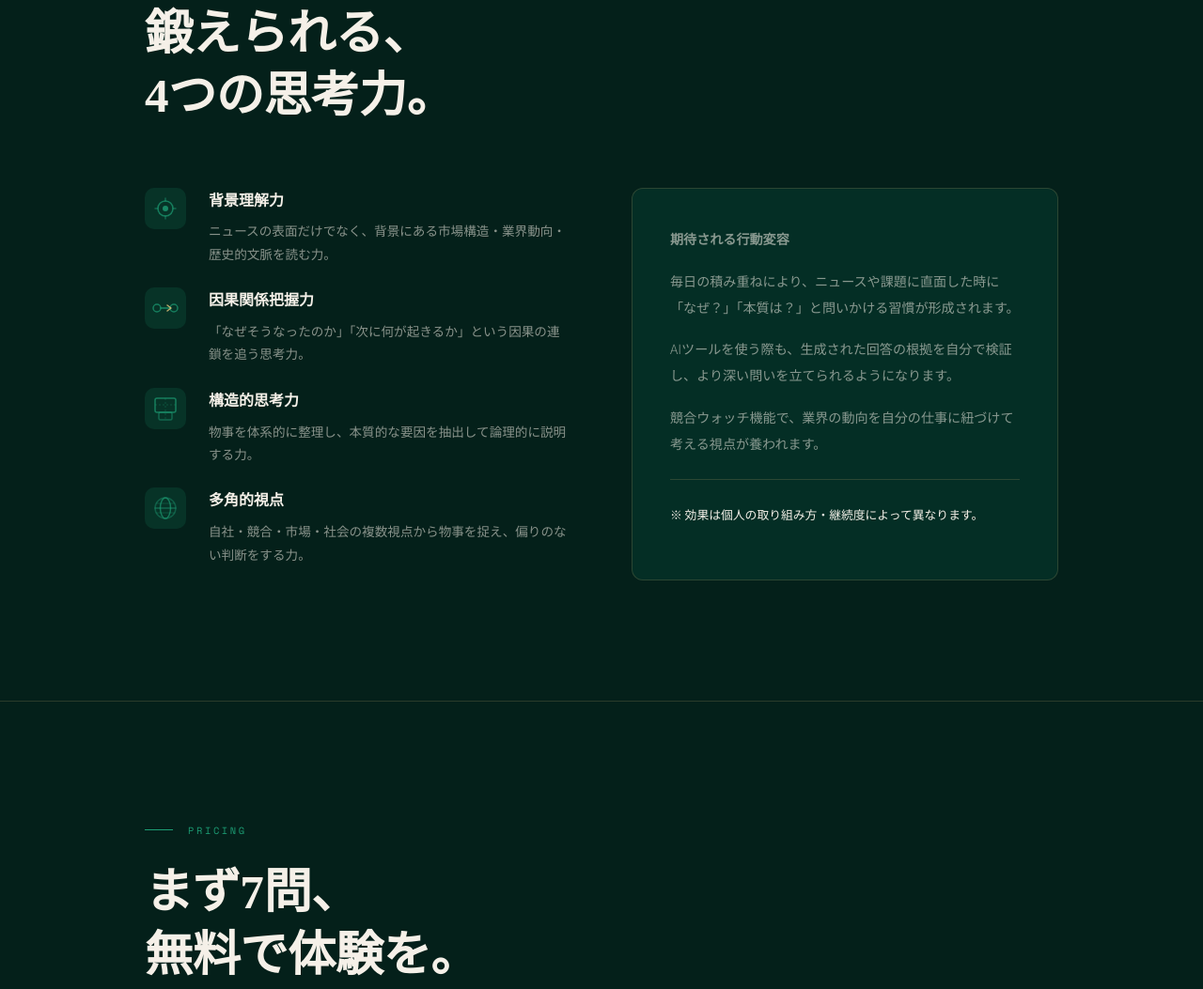
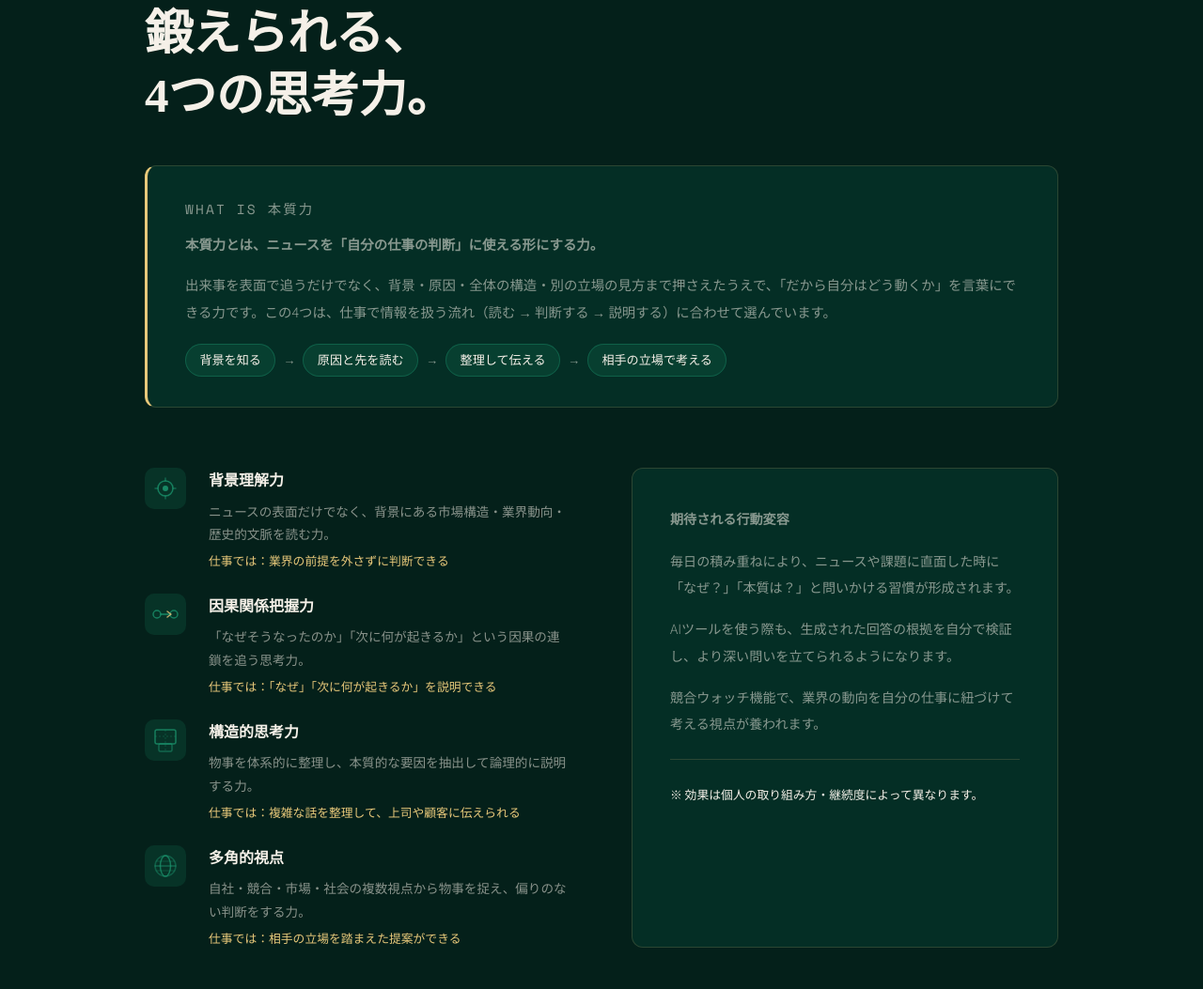
Before and after one commit to gn-kamakura/gn-kamakura.github.io, a plain HTML site: page honshitsu/index.html in a window 1280 px wide. Shown: the part 8410-9463 px from the top of the page at 94% size. Drawn offline with nearby package versions, Linux system fonts and the light colour scheme.

Commit message:
LP: 本質力の定義と実務への効き方を追記

```diff
--- a/honshitsu/index.html
+++ b/honshitsu/index.html
@@ -141,6 +141,14 @@ section{position:relative;z-index:1;}
 .effect-icon{width:44px;height:44px;min-width:44px;}
 .effect-item-text h4{font-family:'Noto Serif JP',serif;font-size:1rem;font-weight:600;margin-bottom:0.3rem;}
 .effect-item-text p{font-size:0.85rem;color:var(--muted);line-height:1.8;}
+.effect-def{margin-top:2.5rem;background:rgba(8,80,65,0.3);border:1px solid var(--border);border-left:3px solid var(--gold);border-radius:12px;padding:2rem 2.5rem;}
+.effect-def-label{font-family:'Space Mono',monospace;font-size:0.65rem;letter-spacing:0.15em;color:var(--primary);margin-bottom:0.6rem;}
+.effect-def-title{font-family:'Noto Serif JP',serif;font-size:1.35rem;font-weight:700;line-height:1.6;margin-bottom:0.8rem;color:var(--text);}
+.effect-def p{font-size:0.9rem;color:var(--muted);line-height:2;}
+.effect-def-flow{display:flex;flex-wrap:wrap;gap:0.5rem;align-items:center;margin-top:1.2rem;font-size:0.82rem;color:var(--text);}
+.effect-def-flow span{background:rgba(29,158,117,0.15);border:1px solid rgba(29,158,117,0.35);border-radius:100px;padding:0.3rem 0.9rem;}
+.effect-def-flow i{color:var(--muted);font-style:normal;}
+.effect-use{display:block;margin-top:0.35rem;font-size:0.8rem;color:var(--gold);line-height:1.7;}
 .effect-note{background:rgba(8,80,65,0.3);border:1px solid var(--border);border-radius:12px;padding:2.5rem;}
 .effect-note-title{font-family:'Noto Serif JP',serif;font-size:1.1rem;font-weight:600;margin-bottom:1.5rem;color:var(--gold);}
 .effect-note p{font-size:0.88rem;color:var(--muted);line-height:2;margin-bottom:1rem;}
@@ -574,23 +582,29 @@ footer a:hover{color:var(--text);}
   <div class="section-inner">
     <p class="section-label">EXPECTED EFFECTS</p>
     <h2 class="section-title">鍛えられる、<br>4つの思考力。</h2>
+    <div class="effect-def">
+      <p class="effect-def-label">WHAT IS 本質力</p>
+      <p class="effect-def-title">本質力とは、ニュースを「自分の仕事の判断」に使える形にする力。</p>
+      <p>出来事を表面で追うだけでなく、背景・原因・全体の構造・別の立場の見方まで押さえたうえで、「だから自分はどう動くか」を言葉にできる力です。この4つは、仕事で情報を扱う流れ（読む → 判断する → 説明する）に合わせて選んでいます。</p>
+      <div class="effect-def-flow"><span>背景を知る</span><i>→</i><span>原因と先を読む</span><i>→</i><span>整理して伝える</span><i>→</i><span>相手の立場で考える</span></div>
+    </div>
     <div class="effect-grid">
       <ul class="effect-list">
         <li class="effect-item">
           <svg class="effect-icon" viewBox="0 0 44 44" fill="none"><rect width="44" height="44" rx="10" fill="rgba(29,158,117,0.15)"/><circle cx="22" cy="22" r="8" stroke="rgba(29,158,117,0.7)" stroke-width="1.5"/><path d="M22 14v-3M22 33v-3M14 22h-3M33 22h-3" stroke="rgba(29,158,117,0.5)" stroke-width="1.5" stroke-linecap="round"/><circle cx="22" cy="22" r="3" fill="rgba(29,158,117,0.8)"/></svg>
-          <div class="effect-item-text"><h4>背景理解力</h4><p>ニュースの表面だけでなく、背景にある市場構造・業界動向・歴史的文脈を読む力。</p></div>
+          <div class="effect-item-text"><h4>背景理解力</h4><p>ニュースの表面だけでなく、背景にある市場構造・業界動向・歴史的文脈を読む力。</p><span class="effect-use">仕事では：業界の前提を外さずに判断できる</span></div>
         </li>
         <li class="effect-item">
           <svg class="effect-icon" viewBox="0 0 44 44" fill="none"><rect width="44" height="44" rx="10" fill="rgba(29,158,117,0.15)"/><circle cx="13" cy="22" r="4" stroke="rgba(29,158,117,0.7)" stroke-width="1.5"/><circle cx="31" cy="22" r="4" stroke="rgba(29,158,117,0.7)" stroke-width="1.5"/><path d="M17 22h10" stroke="rgba(29,158,117,0.8)" stroke-width="1.5" stroke-linecap="round"/><path d="M24 19l4 3-4 3" stroke="rgba(232,200,122,0.8)" stroke-width="1.5" stroke-linecap="round" stroke-linejoin="round"/></svg>
-          <div class="effect-item-text"><h4>因果関係把握力</h4><p>「なぜそうなったのか」「次に何が起きるか」という因果の連鎖を追う思考力。</p></div>
+          <div class="effect-item-text"><h4>因果関係把握力</h4><p>「なぜそうなったのか」「次に何が起きるか」という因果の連鎖を追う思考力。</p><span class="effect-use">仕事では：「なぜ」「次に何が起きるか」を説明できる</span></div>
         </li>
         <li class="effect-item">
           <svg class="effect-icon" viewBox="0 0 44 44" fill="none"><rect width="44" height="44" rx="10" fill="rgba(29,158,117,0.15)"/><rect x="11" y="11" width="22" height="15" rx="2" stroke="rgba(29,158,117,0.7)" stroke-width="1.5"/><rect x="15" y="26" width="14" height="8" rx="1.5" stroke="rgba(29,158,117,0.5)" stroke-width="1.5"/><line x1="22" y1="11" x2="22" y2="34" stroke="rgba(29,158,117,0.3)" stroke-width="1" stroke-dasharray="2 2"/><line x1="11" y1="18" x2="33" y2="18" stroke="rgba(29,158,117,0.3)" stroke-width="1" stroke-dasharray="2 2"/></svg>
-          <div class="effect-item-text"><h4>構造的思考力</h4><p>物事を体系的に整理し、本質的な要因を抽出して論理的に説明する力。</p></div>
+          <div class="effect-item-text"><h4>構造的思考力</h4><p>物事を体系的に整理し、本質的な要因を抽出して論理的に説明する力。</p><span class="effect-use">仕事では：複雑な話を整理して、上司や顧客に伝えられる</span></div>
         </li>
         <li class="effect-item">
           <svg class="effect-icon" viewBox="0 0 44 44" fill="none"><rect width="44" height="44" rx="10" fill="rgba(29,158,117,0.15)"/><circle cx="22" cy="22" r="11" stroke="rgba(29,158,117,0.4)" stroke-width="1.5"/><ellipse cx="22" cy="22" rx="5.5" ry="11" stroke="rgba(29,158,117,0.65)" stroke-width="1.5"/><line x1="11" y1="22" x2="33" y2="22" stroke="rgba(29,158,117,0.5)" stroke-width="1.5" stroke-linecap="round"/><line x1="12.5" y1="17" x2="31.5" y2="17" stroke="rgba(29,158,117,0.3)" stroke-width="1" stroke-linecap="round"/><line x1="12.5" y1="27" x2="31.5" y2="27" stroke="rgba(29,158,117,0.3)" stroke-width="1" stroke-linecap="round"/></svg>
-          <div class="effect-item-text"><h4>多角的視点</h4><p>自社・競合・市場・社会の複数視点から物事を捉え、偏りのない判断をする力。</p></div>
+          <div class="effect-item-text"><h4>多角的視点</h4><p>自社・競合・市場・社会の複数視点から物事を捉え、偏りのない判断をする力。</p><span class="effect-use">仕事では：相手の立場を踏まえた提案ができる</span></div>
         </li>
       </ul>
       <div class="effect-note">
@@ -662,7 +676,7 @@ footer a:hover{color:var(--text);}
       <div class="faq-item"><p class="faq-q">どんな業界・職種に対応していますか？</p><p class="faq-a">入力した業界・職種・経験レベルをAIが解析し、あなたに最適なニュースと問いを生成します（2問目以降に反映されます）。製造業・SaaS・金融・コンサルなど幅広い業界に対応しています。</p></div>
 
       <div class="faq-item"><p class="faq-q">毎回文章を書かないといけませんか？</p><p class="faq-a">いいえ。3択の選択肢からサクッと選ぶだけでも回答できます。時間がある時は自由記述でじっくり、忙しい時は選択肢でクイックに——どちらでも同じように本質力トレーニングとして記録されます。</p></div>
-      <div class="faq-item"><p class="faq-q">AIのフィードバックはどのような基準で採点されますか？</p><p class="faq-a">「背景理解力」「因果関係把握力」「構造的思考力」「多角的視点」の4軸で0〜100点で採点されます。単に正解を当てるのではなく、思考の深さと視点の多様性を評価します。</p></div>
+      <div class="faq-item"><p class="faq-q">AIのフィードバックはどのような基準で採点されますか？</p><p class="faq-a">「背景理解力」「因果関係把握力」「構造的思考力」「多角的視点」の4軸で0〜100点で採点されます。単に正解を当てるのではなく、思考の深さと視点の多様性を評価します。これらは「ニュースを仕事の判断に使えるか」という実務の流れに合わせた基準で、AIの採点は、自分の考えを振り返るための材料としてご活用ください。</p></div>
       <div class="faq-item"><p class="faq-q">解約はいつでもできますか？</p><p class="faq-a">はい、いつでも解約できます。iOS版：iPhoneの「設定」→「Apple ID」→「サブスクリプション」からキャンセルしてください。Android版：Google Playストアアプリ→「お支払いとサブスクリプション」→「サブスクリプション」から解約できます。解約後は次の課金期間の開始前までプロプランの機能をご利用いただけます。</p></div>
       <div class="faq-item"><p class="faq-q">法人プランはありますか？</p><p class="faq-a">はい、法人向けプランをご用意しています。参加コードでの簡単導入（氏名・メール登録不要）・チーム全体の集計ダッシュボード・一括購入などがご利用いただけます。<a href="/honshitsu/contact" style="color:var(--primary);">お問い合わせフォーム</a>からお申し込みください。</p></div>
     </div>
```
